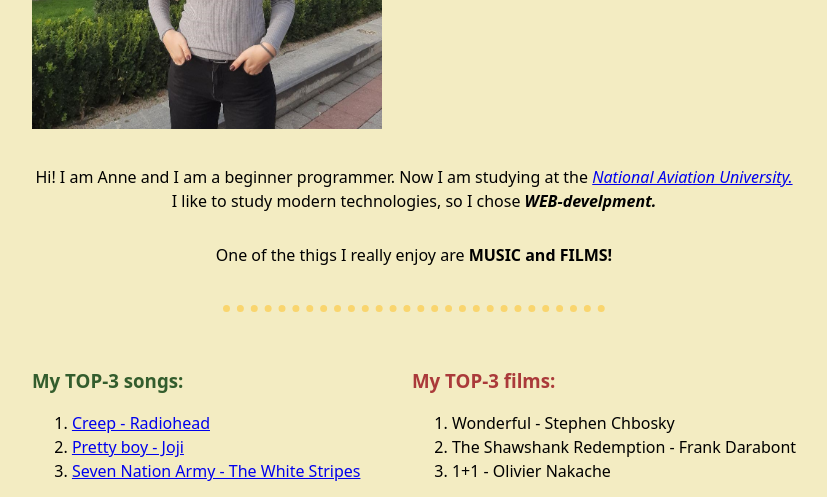
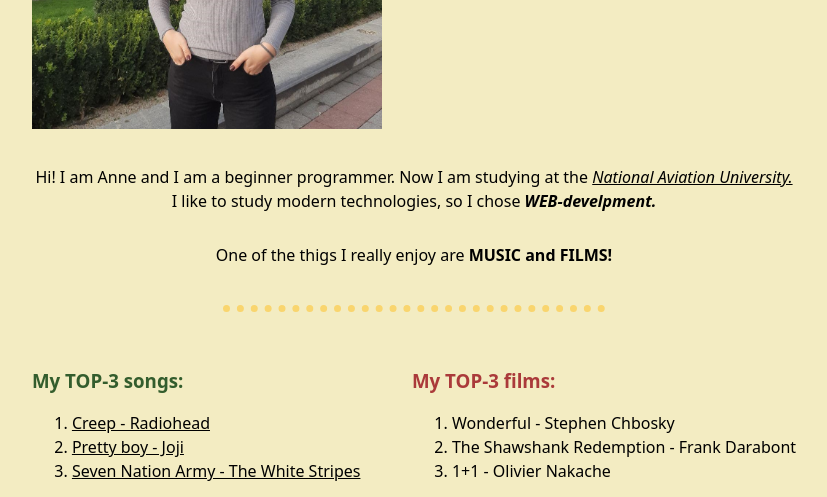
Before and after one commit to AnneRom/ck, a plain HTML site: page index.html in a window 1280 px wide. Shown: the part 303-800 px from the top of the page, without its empty margins (226-1053 px from the left). Drawn offline with Linux system fonts and the light colour scheme.

Commit message:
Update styles.css

```diff
--- a/styles.css
+++ b/styles.css
@@ -34,3 +34,13 @@ h3 {
 {
   color:#51adcf;
 }
+/*Псевдокласи*/
+A:link {
+    color: black; /* Колір невідвіданих посилань */
+   }
+   A:visited {
+    color: #606; /* Колір відвіданих посилань */
+   }
+   A:hover {
+    color: #f00; /* Колір посилань при наведенні на них курсора миші */
+   }
```
